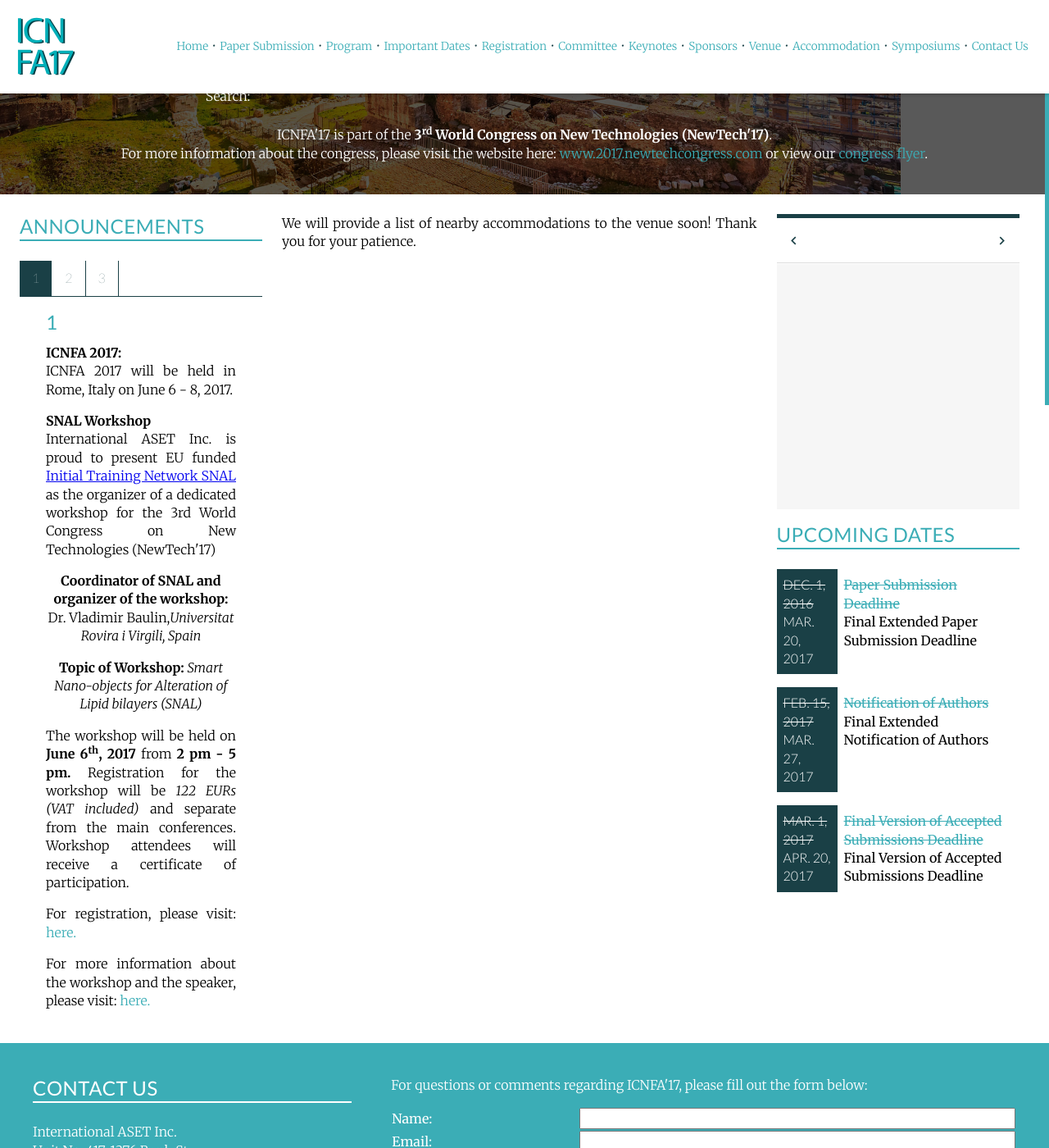
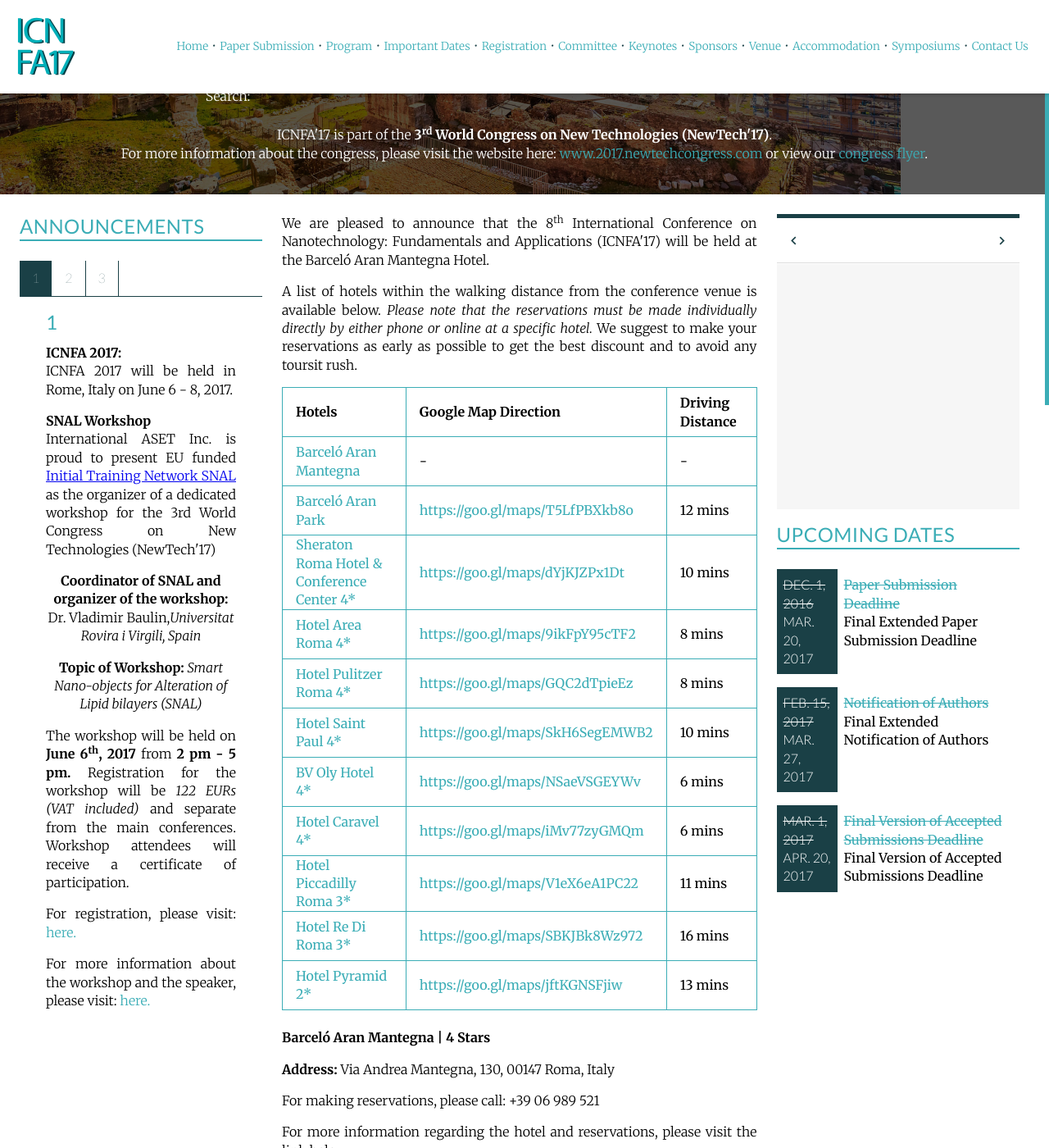
Before and after one commit to intaset/icnfa, a Jekyll site: the page built from accommodation.html, in a window 1280 px wide and 1400 px high, scrolled down 270 px. Shown: the whole window at 82% size. Built offline with Jekyll 4.4.1, drawn with Linux system fonts in a browser that asks for light colours; nearby versions of some CDN libraries; Markdown is read by kramdown in place of the engine named in the settings; comment, search, counter and statistics services are not loaded; some of the changed text lies outside the part shown.

Commit message:
added hotel list

```diff
--- a/accommodation.html
+++ b/accommodation.html
@@ -8,223 +8,242 @@ keyword: nanotechnology conference, nanofluid conference, nanomaterial conferenc
 <a id="top"></a>
 <div class="unit unit-s-1 unit-m-1-4-1 unit-l-1-4-1">
   <div class="unit-spacer content">
-  <p class="body">We will provide a list of nearby accommodations to the venue soon! Thank you for your patience.</p>
-    <!-- <p class="body">A list of hotels within the walking distance from the conference venue is available below. Please note that the reservations must be made individually directly by either phone or online at a specific hotel. We suggest to make your reservations as early as possible to get the best discount and to avoid any tourist rush.</p>
+  <!-- <p class="body">We will provide a list of nearby accommodations to the venue soon! Thank you for your patience.</p> -->
+   <p class="body">We are pleased to announce that the 8<sup>th</sup> International Conference on Nanotechnology: Fundamentals and Applications (ICNFA'17) will be held at the Barceló Aran Mantegna Hotel. <!-- More importantly, we have collaborated with the hotel to offer our customers a reduced rate on the accommodations! Please click here for more information: Hotel Alimara Barcelona --></p>
+
+    <p class="body">A list of hotels within the walking distance from the conference venue is available below. <i>Please note that the reservations must be made individually directly by either phone or online at a specific hotel.</i> We suggest to make your reservations as early as possible to get the best discount and to avoid any toursit rush.</p>
 
 <table class="accommodation">
   <thead>
     <tr>
     <td><b>Hotels</b></td>
     <td><b>Google Map Direction</b></td>
-    <td><b>Walking Distance</b></td>
+    <td><b>Driving Distance</b></td>
     </tr>
     </thead>
     <tbody>
   <tr>
-    <td><a href="#0" class="body-link">Hotel Novotel Budapest Centrum</a></td>
+    <td><a href="#Barceló_Aran_Mantegna" class="body-link">Barceló Aran Mantegna</a></td>
       <td>-</td>
       <td>-</td>
     </tr>
 
     <tr>
-    <td><a href="#1" class="body-link">Hotel Nemzeti Budapest - MGallery Collection</a></td>
-      <td><a href="https://goo.gl/maps/s8h7ufP8iDp" class="body-link">https://goo.gl/maps/s8h7ufP8iDp</a></td>
-      <td>2 Min.</td>
+    <td><a href="#Barceló_Aran_Park" class="body-link">Barceló Aran Park</a></td>
+      <td><a href="https://goo.gl/maps/T5LfPBXkb8o" class="body-link" target="_blank">https://goo.gl/maps/T5LfPBXkb8o</a></td>
+      <td>12 mins</td>
     </tr>
 
     <tr>
-    <td><a href="#2" class="body-link">Atrium Fashion Hotel</a></td>
-      <td><a href="https://goo.gl/maps/SWRe1mLANeH2" class="body-link">https://goo.gl/maps/SWRe1mLANeH2</a></td>
-      <td>2 Min.</td>
+    <td><a href="#Sheraton_Roma_Hotel_&_Conference_Center_4*" class="body-link">Sheraton Roma Hotel & Conference Center 4*</a></td>
+      <td><a href="https://goo.gl/maps/dYjKJZPx1Dt" class="body-link" target="_blank">https://goo.gl/maps/dYjKJZPx1Dt</a></td>
+      <td>10 mins</td>
     </tr>
 
     <tr>
-    <td><a href="#3" class="body-link">Boscolo Budapest</a></td>
-      <td><a href="https://goo.gl/maps/Zq57vRKdzWJ2" class="body-link">https://goo.gl/maps/Zq57vRKdzWJ2</a></td>
-      <td>3 Min.</td>
+    <td><a href="#Hotel_Area_Roma_4*" class="body-link">Hotel Area Roma 4*</a></td>
+      <td><a href="https://goo.gl/maps/9ikFpY95cTF2" class="body-link" target="_blank">https://goo.gl/maps/9ikFpY95cTF2</a></td>
+      <td>8 mins</td>
     </tr>
 
     <tr>
-    <td><a href="#4" class="body-link">Hotel Ibis Budapest City</a></td>
-      <td><a href="https://goo.gl/maps/86vwcufwiTy" class="body-link">https://goo.gl/maps/86vwcufwiTy</a></td>
-      <td>3 Min.</td>
+    <td><a href="#Hotel_Pulitzer_Roma_4*" class="body-link">Hotel Pulitzer Roma 4*</a></td>
+      <td><a href="https://goo.gl/maps/GQC2dTpieEz" class="body-link" target="_blank">https://goo.gl/maps/GQC2dTpieEz</a></td>
+      <td>8 mins</td>
     </tr>
 
     <tr>
-    <td><a href="#5" class="body-link">Courtyard Budapest City Center</a></td>
-      <td><a href="https://goo.gl/maps/etQac3D67tz" class="body-link">https://goo.gl/maps/etQac3D67tz</a></td>
-      <td>4 Min.</td>
+    <td><a href="#Hotel_Saint_Paul_4*" class="body-link">Hotel Saint Paul 4*</a></td>
+      <td><a href="https://goo.gl/maps/SkH6SegEMWB2" class="body-link" target="_blank">https://goo.gl/maps/SkH6SegEMWB2</a></td>
+      <td>10 mins</td>
     </tr>
 
     <tr>
-    <td><a href="#6" class="body-link">The Three Corners Hotel Bristol Budapest</a></td>
-      <td><a href="https://goo.gl/maps/T6nsMKTtFz22" class="body-link">https://goo.gl/maps/T6nsMKTtFz22</a></td>
-      <td>5 Min.</td>
+    <td><a href="#BV_Oly_Hotel_4*" class="body-link">BV Oly Hotel 4*</a></td>
+      <td><a href="https://goo.gl/maps/NSaeVSGEYWv" class="body-link" target="_blank">https://goo.gl/maps/NSaeVSGEYWv</a></td>
+      <td>6 mins</td>
     </tr>
 
     <tr>
-    <td><a href="#7" class="body-link">Elit Hotel</a></td>
-      <td><a href="https://goo.gl/maps/WXQEQchZiBp" class="body-link">https://goo.gl/maps/WXQEQchZiBp</a></td>
-      <td>5 Min.</td>
+    <td><a href="#Hotel_Caravel_4*" class="body-link">Hotel Caravel 4*</a></td>
+      <td><a href="https://goo.gl/maps/iMv77zyGMQm" class="body-link" target="_blank">https://goo.gl/maps/iMv77zyGMQm</a></td>
+      <td>6 mins</td>
     </tr>
 
     <tr>
-    <td><a href="#8" class="body-link">Queen's Court Hotel & Residence</a></td>
-      <td><a href="https://goo.gl/maps/zNRCPX9y7Jv" class="body-link">https://goo.gl/maps/zNRCPX9y7Jv</a></td>
-      <td>9 Min.</td>
+    <td><a href="#Hotel_Piccadilly_Roma_3*" class="body-link">Hotel Piccadilly Roma 3*</a></td>
+      <td><a href="https://goo.gl/maps/V1eX6eA1PC22" class="body-link" target="_blank">https://goo.gl/maps/V1eX6eA1PC22</a></td>
+      <td>11 mins</td>
     </tr>
 
     <tr>
-    <td><a href="#9" class="body-link">Corinthia Hotel Budapest</a></td>
-      <td><a href="https://goo.gl/maps/TxrcrRsCHB32" class="body-link">https://goo.gl/maps/TxrcrRsCHB32</a></td>
-      <td>9 Min.</td>
+    <td><a href="#Hotel_Re_Di_Roma_3*" class="body-link">Hotel Re Di Roma 3*</a></td>
+      <td><a href="https://goo.gl/maps/SBKJBk8Wz972" class="body-link" target="_blank">https://goo.gl/maps/SBKJBk8Wz972</a></td>
+      <td>16 mins</td>
+    </tr>
+
+    <tr>
+    <td><a href="#Hotel_Pyramid_2*" class="body-link">Hotel Pyramid 2*</a></td>
+      <td><a href="https://goo.gl/maps/jftKGNSFjiw" class="body-link" target="_blank">https://goo.gl/maps/jftKGNSFjiw</a></td>
+      <td>13 mins</td>
     </tr>
 
   </tbody>
 </table><br>
 
-<span class="anchor" id="0"></span>
+<span class="anchor" id="Barceló_Aran_Mantegna"></span>
 <div class="bottom-border">
-<p class="body bold">Hotel Novotel Budapest Centrum | 4 Stars</p>
-<p class="body"><b>Address:</b> Budapest, Rákóczi út 43-45, 1088 Hungary</p>
+<p class="body bold">Barceló Aran Mantegna | 4 Stars</p>
+<p class="body"><b>Address:</b> Via Andrea Mantegna, 130, 00147 Roma, Italy</p>
 
-<p class="body">For making reservations, please call: +36 1 477 5300<br>
-<b>Group Discount:</b> Information will be provided soon.</p>
+<p class="body">For making reservations, please call: +39 06 989 521<br>
+<!-- <b>Group Discount:</b> Mention the conference to receive a Clarion discount. --></p>
 
-<p class="body"><b>To reserve a room:</b> please download and fill out the <a href="../bookingform.doc" class="body-link">Booking Form</a> and send directly to the hotel email address mentioned on the form.</p>
+<p class="body">For more information regarding the hotel and reservations, please visit the link below:</p>
 
-<p class="body">For more information regarding the hotel, please visit the link below:</p>
-
-<a href="http://www.novotel.com/gb/hotel-3560-novotel-budapest-centrum/index.shtml" class="body-link">www.novotel.com/gb/hotel-3560-novotel-budapest-centrum</a>
+<a href="http://www.barcelo.com" class="body-link">www.barcelo.com</a>
 
 <a href="#top" class="top">TOP</a>
-</div><br>
+</div>
 
-<span class="anchor" id="9"></span>
+<span class="anchor" id="Barceló_Aran_Park"></span>
 <div class="bottom-border">
-<p class="body bold">Corinthia Hotel Budapest | 5 Stars</p>
-<p class="body"><b>Address:</b> ERZSÉBET KÖRÚT 43-49 BUDAPEST H-1073</p>
+<p class="body bold">Barceló Aran Park | 4 Stars</p>
+<p class="body"><b>Address:</b> Via Riccardo Forster, 24, 00143 Roma, Italy</p>
 
-<p class="body">For making reservations, please call: +36 1 479 4000 </p>
+<p class="body">For making reservations, please call: +39 06 5107 2135</p>
 
-<p class="body">For more information regarding this hotel or to book online, please visit the link below:</p>
+<p class="body">For more information regarding the hotel and reservations, please visit the link below:</p>
 
-<a href="http://www.corinthia.com/hotels/budapest/?gclid=Cj0KEQjwt763BRDZx_Xg3-Pv2cABEiQAoDfeGOjY3e-ucw7r0JT1o6N7buHK-TI2qdhD3DKyVG9ltrgaAuBc8P8HAQ" class="body-link">www.corinthia.com/hotels/budapest</a>
+<a href="http://www.barcelo.com" class="body-link">www.barcelo.com</a>
 
 <a href="#top" class="top">TOP</a>
-</div><br>
+</div>
 
-<span class="anchor" id="3"></span>
+<span class="anchor" id="Sheraton_Roma_Hotel_&_Conference_Center_4*"></span>
 <div class="bottom-border">
-<p class="body bold">Boscolo Budapest | 5 Stars</p>
-<p class="body"><b>Address:</b> Erzsébet krt. 9/11 - 1073 Budapest, Hungary</p>
+<p class="body bold">Sheraton Roma Hotel & Conference Center | 4 Stars</p>
+<p class="body"><b>Address:</b> Viale del Pattinaggio, 100, 00144 Roma, Italy</p>
 
-<p class="body">For making reservations, please call: +36 1 886 61 11</p>
+<p class="body">For making reservations, please call: +39 06 54531</p>
 
-<p class="body">For more information regarding this hotel and making online reservation, please visit the link below:</p>
+<p class="body">For more information regarding the hotel and reservations, please visit the link below:</p>
 
-<a href="http://budapest.boscolohotels.com/" class="body-link">www.budapest.boscolohotels.com</a>
+<a href="http://www.sheratonrome.com" class="body-link">www.sheratonrome.com</a>
 
 <a href="#top" class="top">TOP</a>
-</div><br>
+</div>
 
-<span class="anchor" id="8"></span>
+<span class="anchor" id="Hotel_Area_Roma_4*"></span>
 <div class="bottom-border">
-<p class="body bold">Queen's Court Hotel & Residence | 5 Stars</p>
-<p class="body"><b>Address:</b> 1074 Budapest, Dob Street 63., Budapest, Hungary</p>
+<p class="body bold">Hotel Area Roma | 4 Stars</p>
+<p class="body"><b>Address:</b> Via del Forte Ostiense, 21, 00146 Roma, Italy</p>
 
-<p class="body">For making reservations, please call: +36 1 882 3000</p>
+<p class="body">For making reservations, please call: +39 06 594 3183</p>
 
-<p class="body">For more information regarding this hotel and making online reservation, please visit the link below:</p>
+<p class="body">For more information regarding the hotel and reservations, please visit the link below:</p>
 
-<a href="http://www.queenscourthotelbudapest.com" class="body-link">www.queenscourthotelbudapest.com</a>
+<a href="http://www.hotelarearoma.it" class="body-link">www.hotelarearoma.it</a>
 
 <a href="#top" class="top">TOP</a>
-</div><br>
+</div>
 
-<span class="anchor" id="1"></span>
+<span class="anchor" id="Hotel_Pulitzer_Roma_4*"></span>
 <div class="bottom-border">
-<p class="body bold">Hotel Nemzeti Budapest - MGallery Collection | 4 Stars</p>
-<p class="body"><b>Address:</b> Jozsef Krt. 4 1088, Budapest, Hungary</p>
+<p class="body bold">Hotel Pulitzer Roma | 4 Stars</p>
+<p class="body"><b>Address:</b> Via Guglielmo Marconi, 905, 00146 Roma, Italy</p>
 
-<p class="body">For making reservations, please call: (+36) 1 477 4500</p>
+<p class="body">For making reservations, please call: +39 06 598 591</p>
 
-<p class="body">For more information regarding this hotel and making online reservation, please visit the link below:</p>
+<p class="body">For more information regarding the hotel and reservations, please visit the link below:</p>
 
-<a href="http://hotel-nemzeti-budapest.hu/en/" class="body-link">www.hotel-nemzeti-budapest.hu</a>
+<a href="http://www.hotelpulitzer.it" class="body-link">www.hotelpulitzer.it</a>
 
 <a href="#top" class="top">TOP</a>
-</div><br>
+</div>
 
-<span class="anchor" id="5"></span>
+<span class="anchor" id="Hotel_Saint_Paul_4*"></span>
 <div class="bottom-border">
-<p class="body bold">Courtyard Budapest City Center | 4 Stars</p>
-<p class="body"><b>Address:</b> Jozsef krt. 5, Budapest, H-1088 Hungary</p>
+<p class="body bold">Hotel Saint Paul | 4 Stars</p>
+<p class="body"><b>Address:</b> Via Vito Volterra, 43, 00146 Roma, Italy</p>
 
-<p class="body">For making reservations, please call: +36 1 327 5100</p>
+<p class="body">For making reservations, please call: +39 06 559 1911</p>
 
-<p class="body">For more information regarding this hotel and making online reservation, please visit the link below:</p>
+<p class="body">For more information regarding the hotel and reservations, please visit the link below:</p>
 
-<a href="http://www.marriott.com/hotels/travel/budcy-courtyard-budapest-city-center/" class="body-link">www.marriott.com/hotels/travel/budcy-courtyard-budapest-city-center/</a>
+<a href="https://www.hotelius.com" class="body-link">www.hotelius.com</a>
 
 <a href="#top" class="top">TOP</a>
-</div><br>
+</div>
 
-<span class="anchor" id="2"></span>
+<span class="anchor" id="BV_Oly_Hotel_4*"></span>
 <div class="bottom-border">
-<p class="body bold">Atrium Fashion Hotel | 4 Stars</p>
-<p class="body"><b>Address:</b> Csokonai u 14. 1081 Budapest, Hungary</p>
+<p class="body bold">BV Oly Hotel | 4 Stars</p>
+<p class="body"><b>Address:</b> Via del Santuario Regina degli Apostoli, 36, 00145 Roma, Italy</p>
 
-<p class="body">For making reservations, please call: +36 1 299 0777</p>
+<p class="body">For making reservations, please call: +39 06 594 441</p>
 
-<p class="body">For more information regarding this hotel and making online reservation, please visit the link below:</p>
+<p class="body">For more information regarding the hotel and reservations, please visit the link below:</p>
 
-<a href="http://www.atriumhotelbudapest.com/en/" class="body-link">www.atriumhotelbudapest.com</a>
+<a href="http://www.olyhotel.it" class="body-link">www.olyhotel.it</a>
 
 <a href="#top" class="top">TOP</a>
-</div><br>
+</div>
 
-<span class="anchor" id="6"></span>
+<span class="anchor" id="Hotel_Caravel_4*"></span>
 <div class="bottom-border">
-<p class="body bold">The Three Corners Hotel Bristol Budapest | 4 Stars</p>
-<p class="body"><b>Address:</b> Kenyérmező utca 4., 1081 Budapest, Hungary</p>
+<p class="body bold">Hotel Caravel | 4 Stars</p>
+<p class="body"><b>Address:</b> Via Cristoforo Colombo, 124, 00147 Roma, Italy</p>
 
-<p class="body">For making reservations, please call: +36 1 7991100</p>
+<p class="body">For making reservations, please call: +39 06 518 0789</p>
 
-<p class="body">For more information regarding this hotel and making online reservation, please visit the link below:</p>
+<p class="body">For more information regarding the hotel and reservations, please visit the link below:</p>
 
-<a href="http://threecorners.com/hotels/hotel-bristol/" class="body-link">www.threecorners.com/hotels/hotel-bristol</a>
+<a href="http://www.hotelcaravel.it" class="body-link">www.hotelcaravel.it</a>
 
 <a href="#top" class="top">TOP</a>
-</div><br>
+</div>
 
-<span class="anchor" id="4"></span>
+<span class="anchor" id="Hotel_Piccadilly_Roma_3*"></span>
 <div class="bottom-border">
-<p class="body bold">Hotel Ibis Budapest City | 3 Stars</p>
-<p class="body"><b>Address:</b> Akacfa u. 1-3, 1072, Budapest Hungary</p>
+<p class="body bold">Hotel Piccadilly Roma | 3 Stars</p>
+<p class="body"><b>Address:</b> Via Magna Grecia, 122, 00183 Roma, Italy</p>
 
-<p class="body">For making reservations, please call: +36 1 478 3050</p>
+<p class="body">For making reservations, please call: +39 06 7047 4858</p>
 
-<p class="body">For more information regarding this hotel and making online reservation, please visit the link below:</p>
+<p class="body">For more information regarding the hotel and reservations, please visit the link below:</p>
 
-<a href="http://www.accorhotels.com/gb/hotel-1681-ibis-budapest-city/index.shtml" class="body-link">www.accorhotels.com/gb/hotel-1681-ibis-budapest-city</a>
+<a href="http://www.hotelpiccadillyroma.it" class="body-link">www.hotelpiccadillyroma.it</a>
 
 <a href="#top" class="top">TOP</a>
-</div><br>
+</div>
 
-<span class="anchor" id="7"></span>
+<span class="anchor" id="Hotel_Re_Di_Roma_3*"></span>
 <div class="bottom-border">
-<p class="body bold">Elit Hotel | 3 Stars</p>
-<p class="body"><b>Address:</b> 1081 Budapest, Rákóczi út 67., Hungary</p>
+<p class="body bold">Hotel Re Di Roma | 3 Stars</p>
+<p class="body"><b>Address:</b> Via Vercelli, 21, 00182 Roma, Italy</p>
 
-<p class="body">For making reservations, please call: +36 1 785 8095</p>
+<p class="body">For making reservations, please call: +39 06 7030 2501</p>
 
-<p class="body">For more information regarding this hotel and making online reservation, please visit the link below:</p>
+<p class="body">For more information regarding the hotel and reservations, please visit the link below:</p>
 
-<a href="http://www.elithotel.hu/index.php" class="body-link">www.elithotel.hu</a>
+<a href="http://www.hotelrediroma.com" class="body-link">www.hotelrediroma.com</a>
 
 <a href="#top" class="top">TOP</a>
-</div> -->
+</div>
 
+<span class="anchor" id="Hotel_Pyramid_2*"></span>
+<div class="bottom-border">
+<p class="body bold">Hotel Pyramid | 2 Stars</p>
+<p class="body"><b>Address:</b> Via dei Magazzini Generali, 4, 00154 Roma, Italy</p>
+
+<p class="body">For making reservations, please call: +39 06 578 0009</p>
+
+<p class="body">For more information regarding the hotel and reservations, please visit the link below:</p>
+
+<a href="http://www.hotelpyramid.it" class="body-link">www.hotelpyramid.it</a>
+
+<a href="#top" class="top">TOP</a>
 </div>
   </div>
+  </div>
```
Also changed, not shown: 1 other file. Lines whose indentation alone changed are shown as unchanged.
